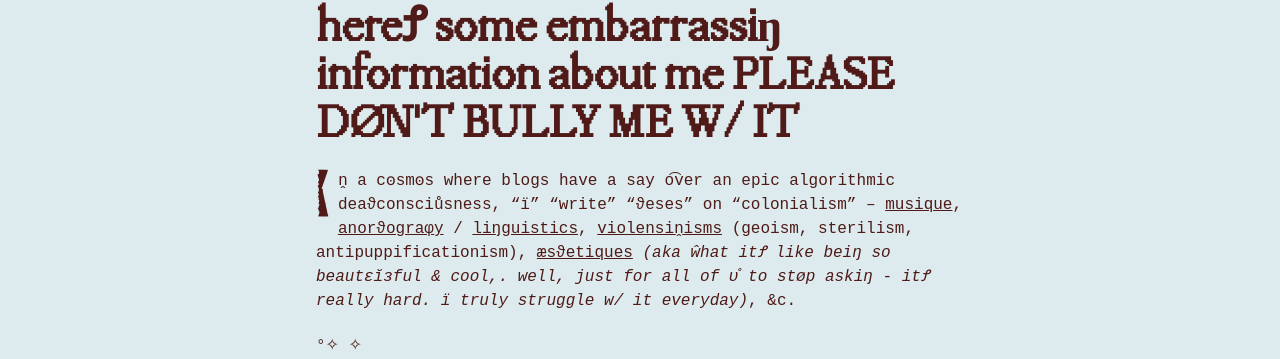
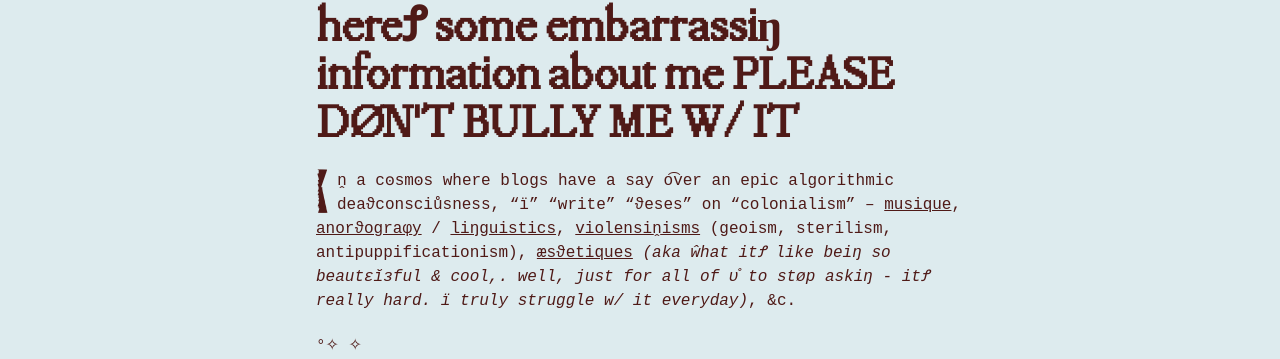
Before and after one commit to cryotato/cryotato.github.io, a Jekyll site: the page built from _pages/blog.md, in a window 1280 px wide. Shown: the part 105-464 px from the top of the page. Built offline with Jekyll 4.4.1, drawn with Linux system fonts in a browser that asks for light colours; cached includes are drawn as plain includes; some web fonts are replaced.

Commit message:
Update main.scss

```diff
--- a/assets/css/main.scss
+++ b/assets/css/main.scss
@@ -109,7 +109,7 @@ body {
 p.drop-cap::first-letter{
     font-family: "Jester", "PPMondwest", "Fairfax HD";
     float:left;
-    font-size:70px;
+    font-size:65px;
     margin-right:8px;
     //fix top misalignment
     line-height: 0.7;
```
